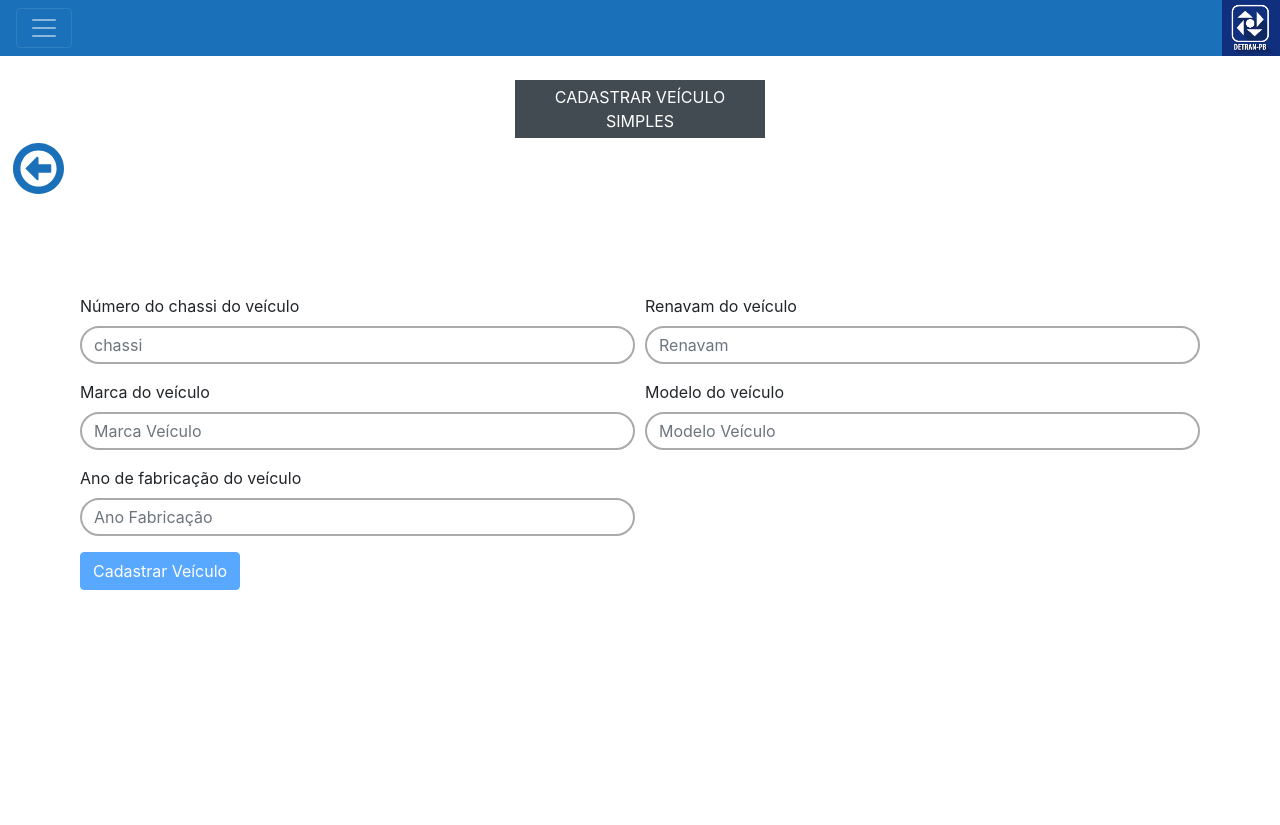
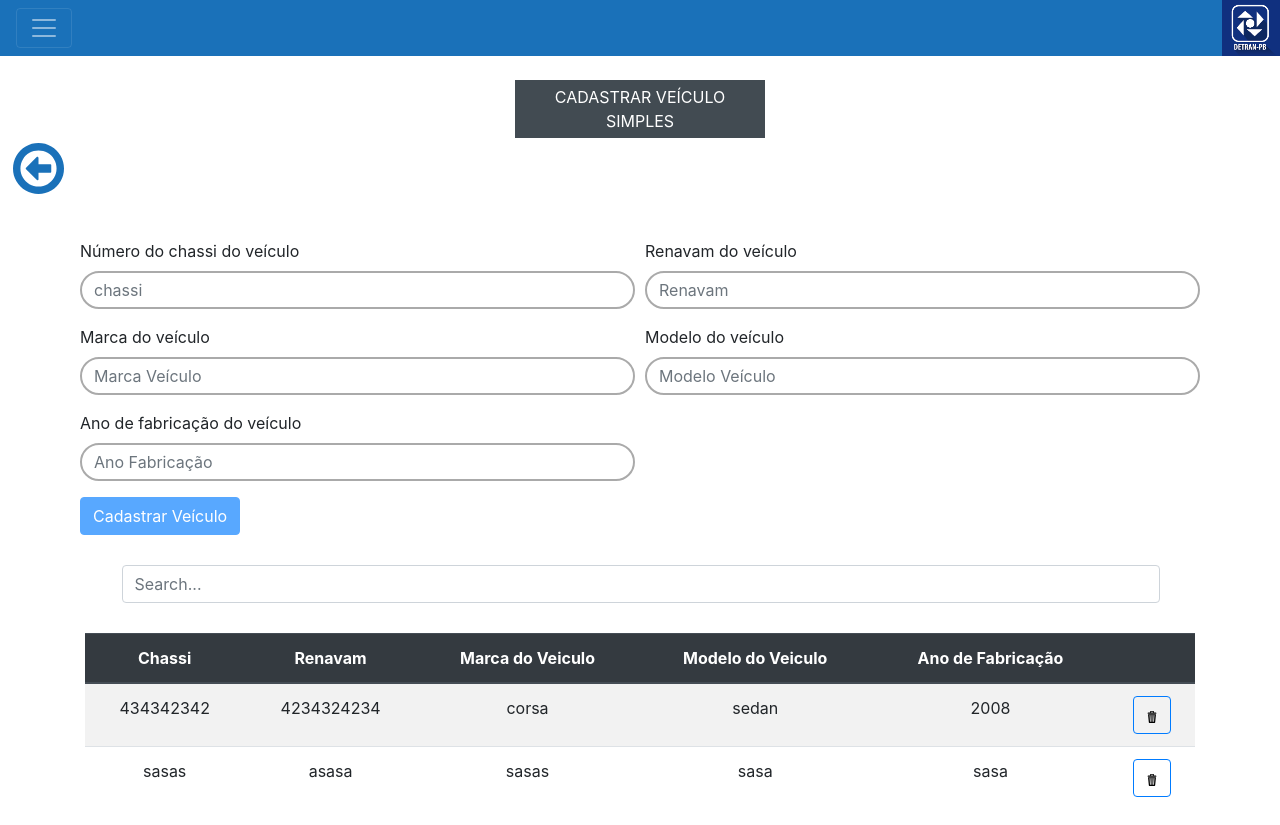
Before and after one commit to andersonribeirosi/treinamento-ctis, an Angular app: page /home/cadastroSimples in a window 1280 px wide. Before the commit the page ends 800 px from the top, so only its background shows below. Built offline with nearby package versions, Linux system fonts and the light colour scheme; data requests are answered from the project's data file.

Commit message:
implementação da tela de cadastro simples de veiculo e consulta

```diff
--- a/db.json
+++ b/db.json
@@ -21,6 +21,14 @@
       "modeloVeiculo": "sedan",
       "anoFabricacao": "2008",
       "id": 1
+    },
+    {
+      "chassi": "sasas",
+      "renavam": "asasa",
+      "marcaVeiculo": "sasas",
+      "modeloVeiculo": "sasa",
+      "anoFabricacao": "sasa",
+      "id": 2
     }
   ],
   "profile": [
--- a/src/app/app.module.ts
+++ b/src/app/app.module.ts
@@ -16,6 +16,7 @@ import { CadastroVeiculoCompletoComponent } from './pages/cadastro-veiculo/cadas
 import { CadastroVeiculoSimplesComponent } from './pages/cadastro-veiculo/cadastro-veiculo-simples/cadastro-veiculo-simples.component';
 import { TabCadastroSimplesComponent } from './pages/cadastro-veiculo/tab-cadastro-simples/tab-cadastro-simples.component';
 import { TabCadastroCompletoComponent } from './pages/cadastro-veiculo/tab-cadastro-completo/tab-cadastro-completo.component';
+import { FilterPipeVeiculoSimples } from './pipes/filter-veiculo-simples/filter-veiculo-simples';
 
 @NgModule({
   declarations: [
@@ -27,6 +28,7 @@ import { TabCadastroCompletoComponent } from './pages/cadastro-veiculo/tab-cadas
     CadastroVeiculoComponent,
     TabMultaComponent,
     FilterPipe,
+    FilterPipeVeiculoSimples,
     CadastroVeiculoCompletoComponent,
     CadastroVeiculoSimplesComponent,
     TabCadastroSimplesComponent,
--- a/src/app/pages/cadastro-veiculo/cadastro-veiculo-simples/cadastro-veiculo-simples.component.css
+++ b/src/app/pages/cadastro-veiculo/cadastro-veiculo-simples/cadastro-veiculo-simples.component.css
@@ -35,3 +35,10 @@
       border-color: dodgerBlue;
       box-shadow: 0 0 8px 0 dodgerBlue;
     }
+
+    form{
+      padding-left: 80px;
+      padding-right: 80px;
+      padding-top: 25px;
+      padding-bottom: 15px;
+    }
--- a/src/app/pages/cadastro-veiculo/cadastro-veiculo-simples/cadastro-veiculo-simples.component.html
+++ b/src/app/pages/cadastro-veiculo/cadastro-veiculo-simples/cadastro-veiculo-simples.component.html
@@ -3,7 +3,7 @@
   </div>
   <div><img class="back" src="../../assets/left-arrow.svg" (click)="back()"></div>
 
-<form style="padding: 80px; padding-top: -25px;" [formGroup]="cadastroVeiculoSimplesForm">
+<form [formGroup]="cadastroVeiculoSimplesForm">
   <div class="form-row">
     <div class="form-group col-md-6">
       <label>Número do chassi do veículo</label>
@@ -36,3 +36,5 @@
   </div>
   <button type="submit" [disabled]="cadastroVeiculoSimplesForm.invalid"  (click)="cadastrarVeiculoSimples()" class="btn btn-primary">Cadastrar Veículo</button>
 </form>
+
+<app-tab-cadastro-simples></app-tab-cadastro-simples>
--- a/src/app/pages/cadastro-veiculo/tab-cadastro-simples/tab-cadastro-simples.component.css
+++ b/src/app/pages/cadastro-veiculo/tab-cadastro-simples/tab-cadastro-simples.component.css
@@ -0,0 +1,14 @@
+img{
+    width: 12px;
+}
+
+.align{
+    text-align: center;
+}
+
+.filter{
+    padding-top: 15px;
+    padding-bottom: 30px;
+    padding-left: 9.5%;
+    width: 90.6%;
+}
--- a/src/app/pages/cadastro-veiculo/tab-cadastro-simples/tab-cadastro-simples.component.html
+++ b/src/app/pages/cadastro-veiculo/tab-cadastro-simples/tab-cadastro-simples.component.html
@@ -1,3 +1,35 @@
-<p>
-  tab-cadastro-simples works!
-</p>
+<div class="filter">
+    <input type="text" class="form-control" name="filterVeiculoSimples" placeholder="Search..." [(ngModel)]="filterVeiculoSimples">
+  </div>
+
+  <div class="container">
+    <table class="table table-striped">
+      <thead class="thead-dark">
+        <tr class="align">
+          <th scope="col">Chassi</th>
+          <th scope="col">Renavam</th>
+          <th scope="col">Marca do Veiculo</th>
+          <th scope="col">Modelo do Veiculo</th>
+          <th scope="col">Ano de Fabricação</th>
+          <th scope="col"></th>
+
+        </tr>
+      </thead>
+      <tbody>
+        <tr class="align" *ngFor="let veiculo of veiculoSimples | filterVeiculo: filterVeiculoSimples">
+          <td>{{ veiculo.chassi }}</td>
+          <td>{{ veiculo.renavam }}</td>
+          <td>{{ veiculo.marcaVeiculo }}</td>
+          <td>{{ veiculo.modeloVeiculo }}</td>
+          <td>{{ veiculo.anoFabricacao }}</td>
+
+          <td>
+            <button class="btn btn-outline-primary" (click)="removerMulta(multa.id)">
+              <img src="../../assets/lixeira.svg" class="card-img-top" alt="..." />
+            </button>
+
+
+          </td>
+        </tr>
+      </tbody>
+    </table>
--- a/src/app/pages/cadastro-veiculo/tab-cadastro-simples/tab-cadastro-simples.component.ts
+++ b/src/app/pages/cadastro-veiculo/tab-cadastro-simples/tab-cadastro-simples.component.ts
@@ -1,4 +1,6 @@
 import { Component, OnInit } from '@angular/core';
+import { VeiculoSimplesService } from 'src/app/services/veiculo-simples/veiculo-simples.service';
+import { VeiculoSimplesModel } from 'src/app/models/veiculos-simples-model';
 
 @Component({
   selector: 'app-tab-cadastro-simples',
@@ -7,9 +9,22 @@ import { Component, OnInit } from '@angular/core';
 })
 export class TabCadastroSimplesComponent implements OnInit {
 
-  constructor() { }
+  veiculoSimples: VeiculoSimplesModel[];
+  filterVeiculoSimples = '';
+
+  constructor(private rest: VeiculoSimplesService) { }
 
   ngOnInit() {
+    this.buscarVeiculosSimples();
+  }
+
+  buscarVeiculosSimples() {
+    this.rest.getVeiculoSimples().subscribe((data: VeiculoSimplesModel[]) => {
+      this.veiculoSimples = data;
+      console.log(this.veiculoSimples);
+
+    });
+
   }
 
 }
--- /dev/null
+++ b/src/app/pipes/filter-veiculo-simples/filter-veiculo-simples.ts
@@ -0,0 +1,19 @@
+import { Pipe, PipeTransform } from '@angular/core';
+
+@Pipe({
+  name: 'filterVeiculo'
+})
+export class FilterPipeVeiculoSimples implements PipeTransform {
+
+  transform(value: any, arg: any): any {
+    if (arg === '' || arg.length < 3) return value;
+    const resultPosts = [];
+    for (const veiculoSimples of value) {
+      if (veiculoSimples.renavam.toLowerCase().indexOf(arg.toLowerCase()) > -1) {
+        resultPosts.push(veiculoSimples);
+      };
+    };
+    return resultPosts;
+  }
+
+}
--- a/src/app/services/veiculo-simples/veiculo-simples.service.ts
+++ b/src/app/services/veiculo-simples/veiculo-simples.service.ts
@@ -15,4 +15,9 @@ export class VeiculoSimplesService {
   addVeiculoSimples(veiculoSimples: VeiculoSimplesModel): Observable<VeiculoSimplesModel> {
     return this.http.post<VeiculoSimplesModel>(`${API.BASE_URL}${API.ADD_VEICULOS_SIMPLES}`, veiculoSimples).pipe(take(1));
   }
+
+  getVeiculoSimples(): Observable<any> {
+    return this.http.get(`${API.BASE_URL}${API.ADD_VEICULOS_SIMPLES}`);
+  }
+
 }
```
Also changed, not shown: src/app/pages/cadastro-veiculo/cadastro-veiculo-simples/cadastro-veiculo-simples.component.ts (+0 -11 lines).
